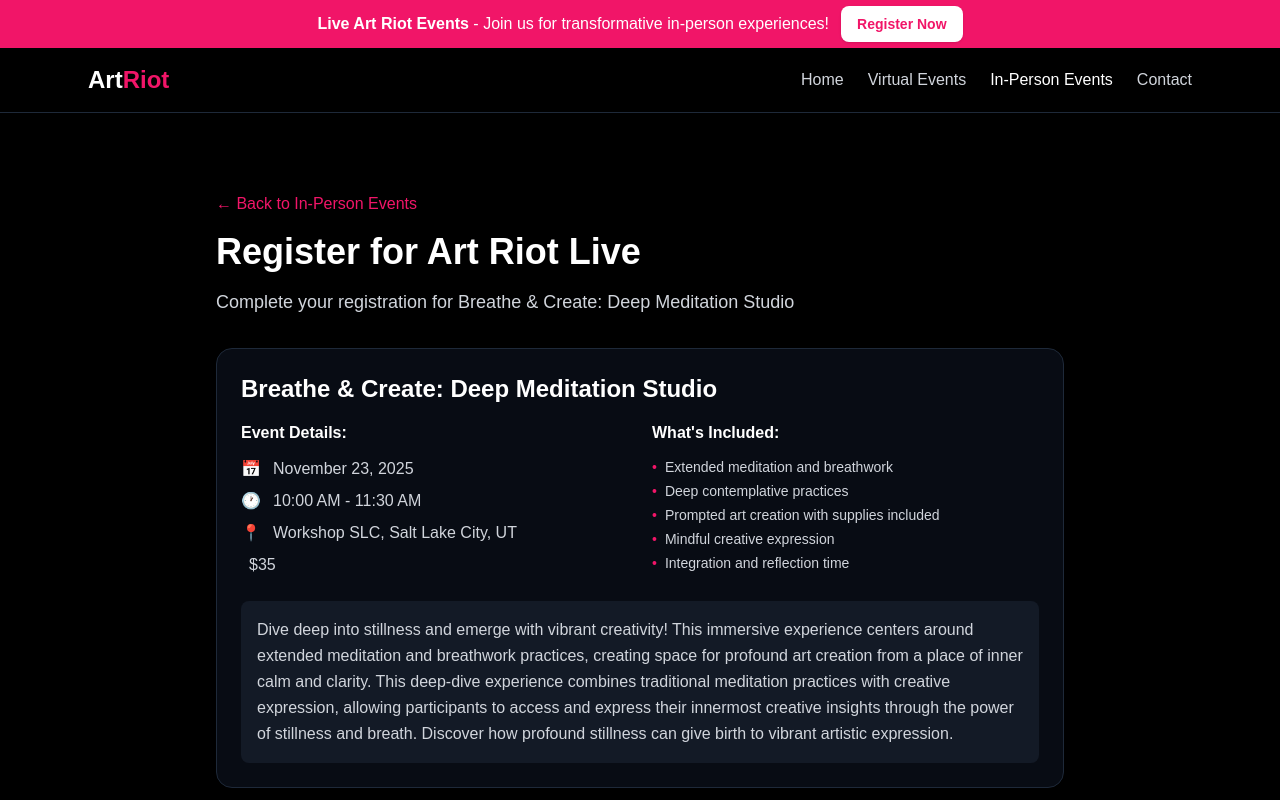
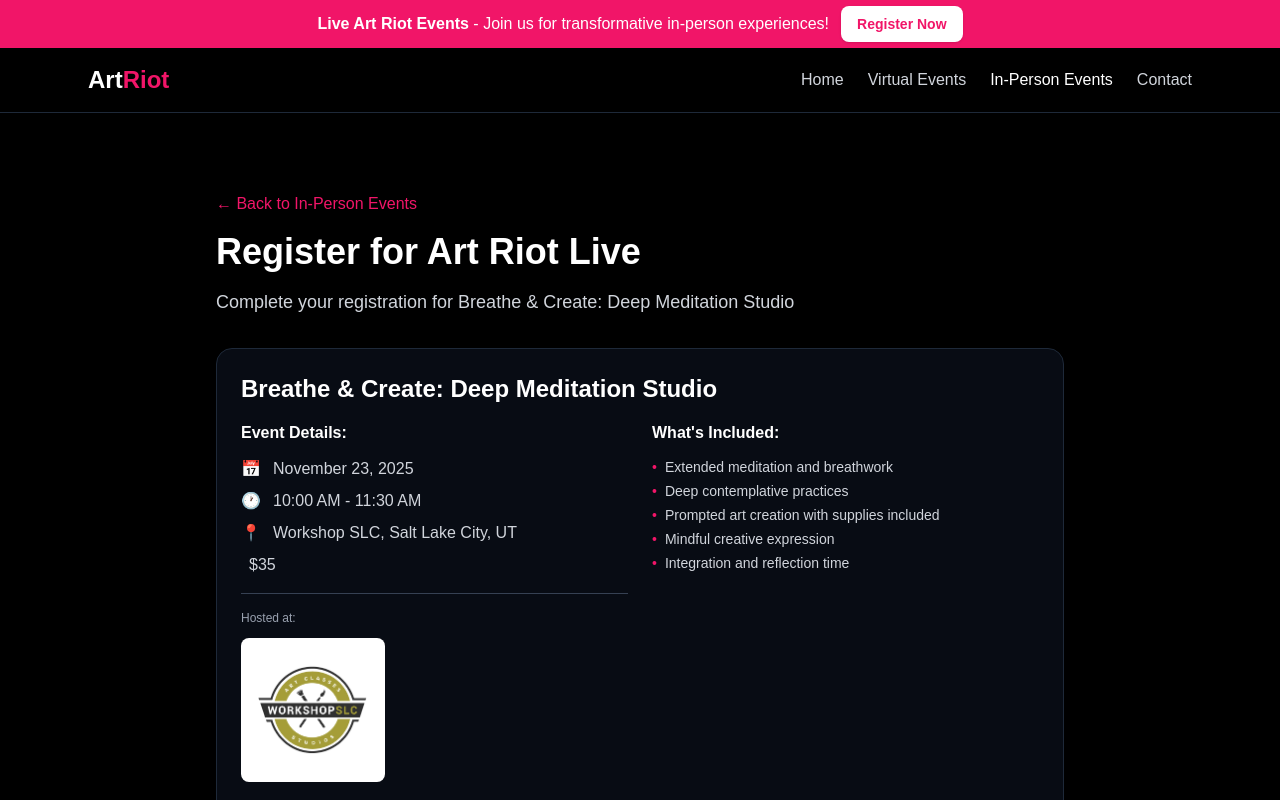
Before and after one commit to timwatts80/artriot, a Next.js app: page /register/in-person/meditation in a window 1280 px wide. Shown: the top 800 px of the page. Built offline with nearby package versions, Linux system fonts and the light colour scheme; no server answers; the database is empty.

Commit message:
Add Workshop SLC logo with link to meditation registration page for venue branding

```diff
--- a/src/app/register/in-person/meditation/page.tsx
+++ b/src/app/register/in-person/meditation/page.tsx
@@ -106,6 +106,23 @@ export default function MeditationRegistration() {
                   <span className="ml-2">{eventData.price}</span>
                 </div>
               </div>
+
+              {/* Venue Logo */}
+              <div className="mt-4 pt-4 border-t border-gray-700">
+                <p className="text-gray-400 text-xs mb-3">Hosted at:</p>
+                <a
+                  href="https://www.workshopslc.com/"
+                  target="_blank"
+                  rel="noopener noreferrer"
+                  className="bg-white rounded-lg p-4 inline-block hover:shadow-lg transition-shadow duration-300"
+                >
+                  <img
+                    src="/WorkshopSLCLogo.webp"
+                    alt="Workshop SLC"
+                    className="h-28 object-contain hover:scale-105 transition-transform duration-300"
+                  />
+                </a>
+              </div>
             </div>
 
             <div>
```
